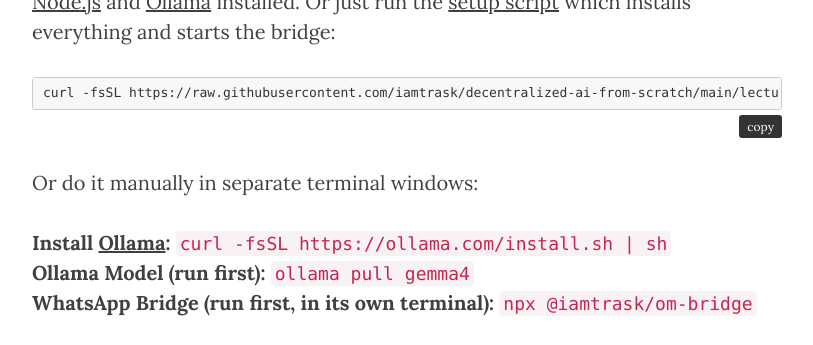
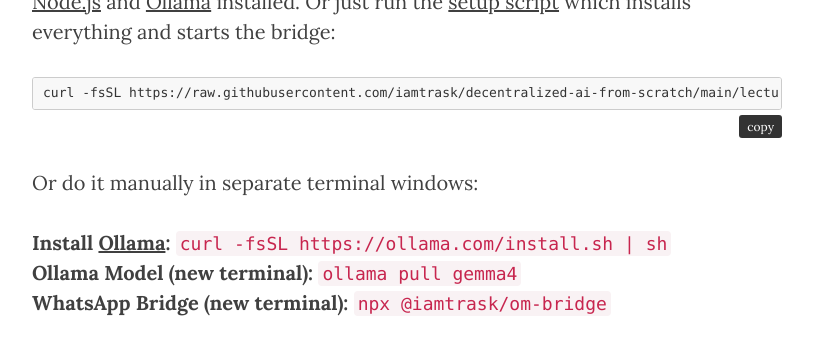
Before and after one commit to iamtrask/iamtrask.github.io, a Jekyll site: the page built from _posts/2026-04-07-decentralized-ai-in-50-lines.markdown, in a window 1280 px wide and 900 px high, scrolled down 1526 px, cut to the strip 0-345 px from the top of the window. Shown: the whole strip, without its empty margins (233-1046 px from the left). Built offline with Jekyll 4.4.1, drawn with Linux system fonts in a browser that asks for light colours; nearby versions of some CDN libraries.

Commit message:
Clarify new terminal for each step

```diff
--- a/_posts/2026-04-07-decentralized-ai-in-50-lines.markdown
+++ b/_posts/2026-04-07-decentralized-ai-in-50-lines.markdown
@@ -18,8 +18,8 @@
 <div style="text-align:right;margin-top:-10px;margin-bottom:10px"><button style="background:#333;color:#fff;border:none;padding:3px 8px;border-radius:3px;cursor:pointer;font-size:12px" onclick="navigator.clipboard.writeText(document.getElementById('setup-cmd').textContent.trim()).then(()=>{this.textContent='copied!';setTimeout(()=>this.textContent='copy',2000)})">copy</button></div>
 <p>Or do it manually in separate terminal windows:</p>
 <p><b>Install <a href="https://ollama.com/download">Ollama</a>: </b><code>curl -fsSL https://ollama.com/install.sh | sh</code><br />
-<b>Ollama Model (run first): </b><code>ollama pull gemma4</code><br />
-<b>WhatsApp Bridge (run first, in its own terminal): </b><code>npx @iamtrask/om-bridge</code></p>
+<b>Ollama Model (new terminal): </b><code>ollama pull gemma4</code><br />
+<b>WhatsApp Bridge (new terminal): </b><code>npx @iamtrask/om-bridge</code></p>
 
 <pre class="brush: python">
 import os, requests, json, glob, time, re
```
